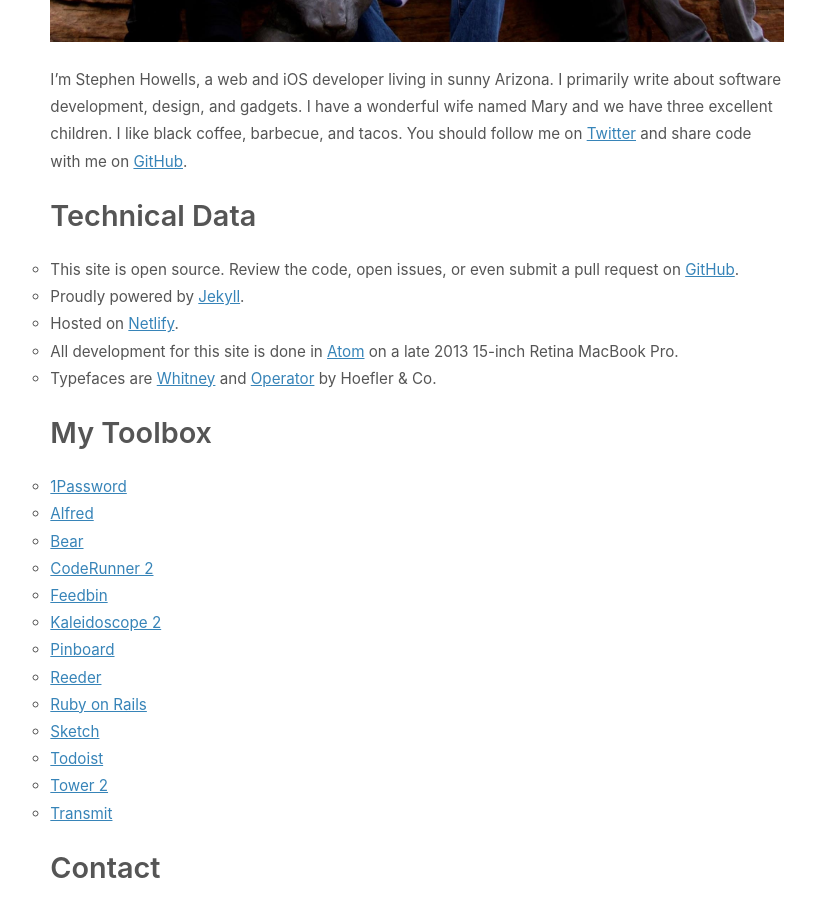
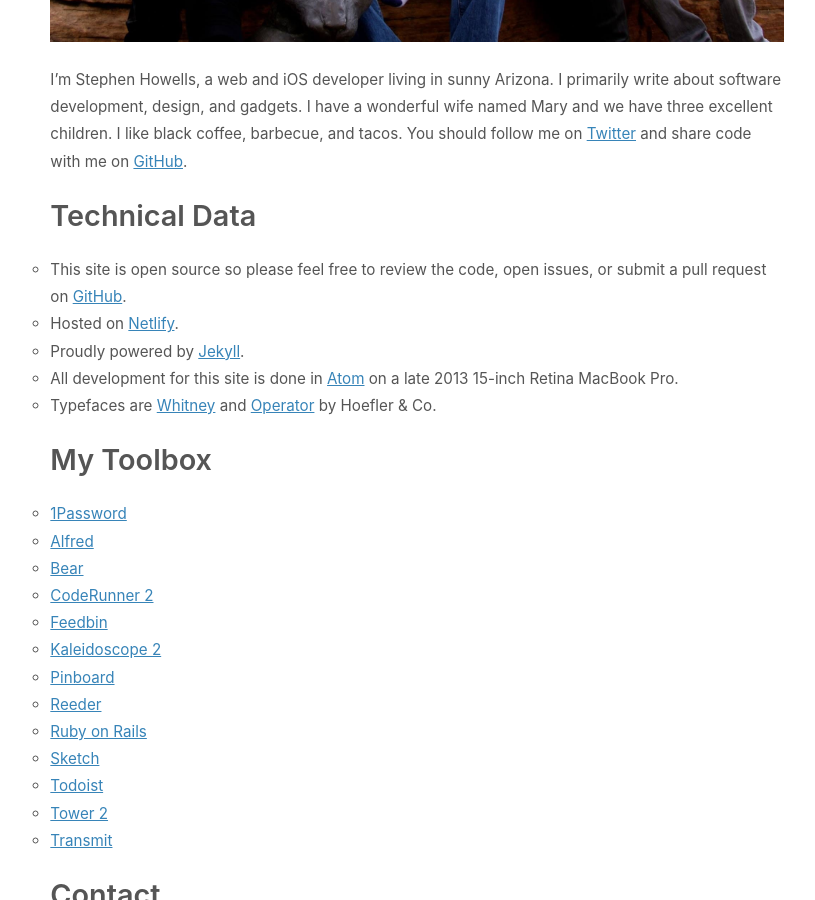
Before and after one commit to stephenhowells/stephenhowells.net, a Jekyll site: the page built from about/index.md, in a window 1280 px wide and 900 px high, scrolled down 654 px. Shown: the whole window, without its empty margins (223-1038 px from the left). Built offline with Jekyll 4.4.1, drawn with Linux system fonts in a browser that asks for light colours; nearby versions of some CDN libraries; some web fonts are replaced; comment, search, counter and statistics services are not loaded.

Commit message:
About page grammar fix

```diff
--- a/about/index.md
+++ b/about/index.md
@@ -10,9 +10,9 @@
 
 ## Technical Data
 
-- This site is open source. Review the code, open issues, or even submit a pull request on [GitHub](https://github.com/stephenhowells/stephenhowells.net).
+- This site is open source so please feel free to review the code, open issues, or submit a pull request on [GitHub](https://github.com/stephenhowells/stephenhowells.net).
+- Hosted on [Netlify](https://www.netlify.com).
 - Proudly powered by [Jekyll](http://jekyllrb.com).
-- Hosted on [Netlify](https://www.netlify.com).
 - All development for this site is done in [Atom](https://atom.io) on a late 2013 15-inch Retina MacBook Pro.
 - Typefaces are [Whitney](http://www.typography.com/fonts/whitney/overview/) and [Operator](http://www.typography.com/fonts/operator/overview/) by Hoefler & Co.
 
```
